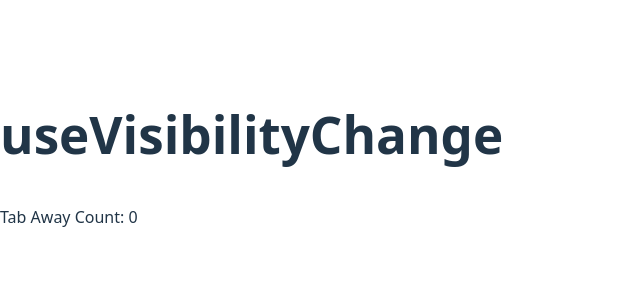
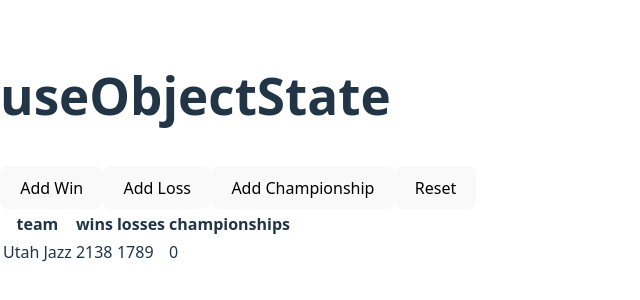
Before and after one commit to felixpherry/use-hooks, a React (Vite) app: page / in a window 1280 px wide. Shown: the part 254-554 px from the top of the page, without its empty margins (0-640 px from the left). Built offline with nearby package versions, Linux system fonts and the light colour scheme.

Commit message:
feat: implement useObjectState

```diff
--- a/src/App.tsx
+++ b/src/App.tsx
@@ -1,20 +1,71 @@
-import * as React from 'react';
-import useVisibilityChange from './hooks/014-useVisibilityChange/useVisibilityChange';
+import useObjectState from './hooks/016-useObjectState/useObjectState';
+
+const initialState = {
+  team: 'Utah Jazz',
+  wins: 2138,
+  losses: 1789,
+  championships: 0,
+};
 
 export default function App() {
-  const documentVisible = useVisibilityChange();
-  const [tabAwayCount, setTabAwayCount] = React.useState(0);
+  const [stats, setStats] = useObjectState(initialState);
 
-  React.useEffect(() => {
-    if (documentVisible === false) {
-      setTabAwayCount((c) => c + 1);
-    }
-  }, [documentVisible]);
+  const addWin = () => {
+    setStats((s) => ({
+      wins: s.wins + 1,
+    }));
+  };
+
+  const addLoss = () => {
+    setStats((s) => ({
+      losses: s.losses + 1,
+    }));
+  };
+
+  const addChampionship = () => {
+    setStats((s) => ({
+      championships: s.championships + 1,
+    }));
+  };
+
+  const reset = () => {
+    setStats(initialState);
+  };
 
   return (
     <section>
-      <h1>useVisibilityChange</h1>
-      <div>Tab Away Count: {tabAwayCount}</div>
+      <h1>useObjectState</h1>
+
+      <button className='link' onClick={addWin}>
+        Add Win
+      </button>
+      <button className='link' onClick={addLoss}>
+        Add Loss
+      </button>
+
+      <button className='link' onClick={addChampionship}>
+        Add Championship
+      </button>
+      <button className='link' onClick={reset}>
+        Reset
+      </button>
+
+      <table>
+        <thead>
+          <tr>
+            {Object.keys(stats).map((key) => {
+              return <th>{key}</th>;
+            })}
+          </tr>
+        </thead>
+        <tbody>
+          <tr>
+            {Object.keys(stats).map((key) => {
+              return <td>{`${stats[key as keyof typeof stats]}`}</td>;
+            })}
+          </tr>
+        </tbody>
+      </table>
     </section>
   );
 }
--- /dev/null
+++ b/src/hooks/016-useObjectState/useObjectState.ts
@@ -0,0 +1,25 @@
+import React from 'react';
+
+export default function useObjectState<T extends Record<string, unknown>>(
+  initialValue: T
+) {
+  const [state, setState] = React.useState(initialValue);
+
+  const handleUpdate = React.useCallback(
+    (callbackOrObject: T | ((state: T) => Partial<T>)) => {
+      setState((curr) => {
+        const newState =
+          typeof callbackOrObject === 'function'
+            ? callbackOrObject(curr)
+            : callbackOrObject;
+        return {
+          ...curr,
+          ...newState,
+        };
+      });
+    },
+    []
+  );
+
+  return [state, handleUpdate] as const;
+}
```
